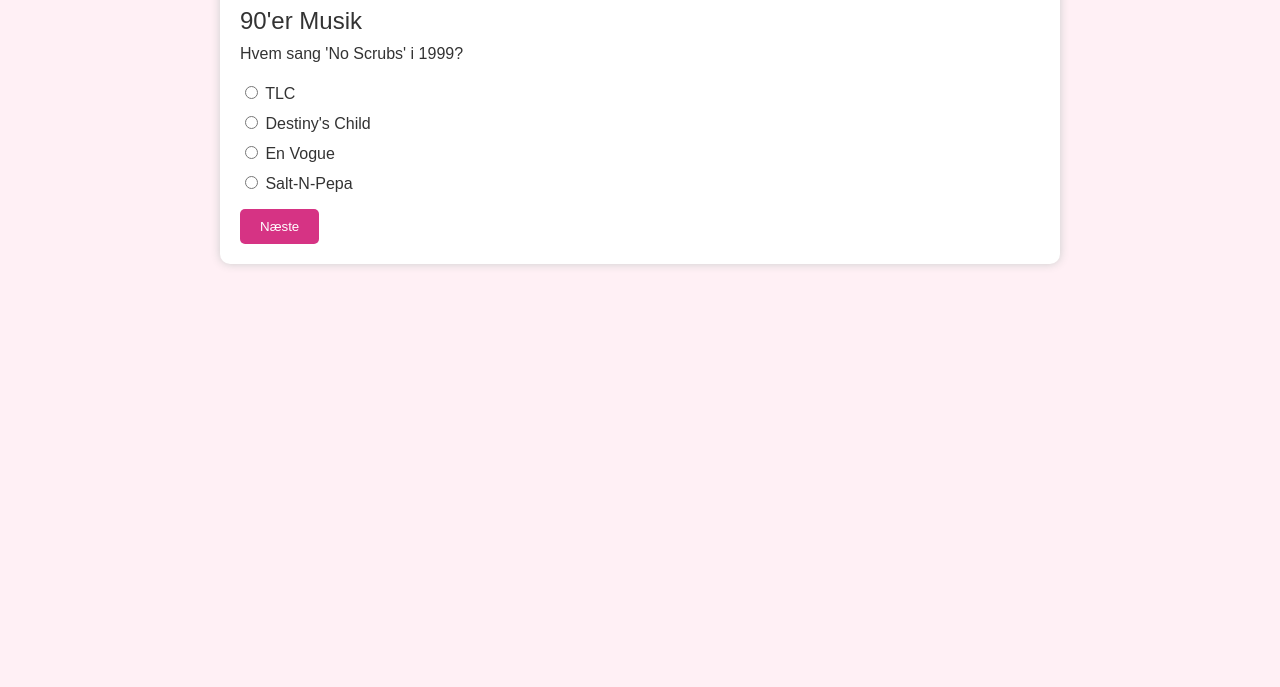
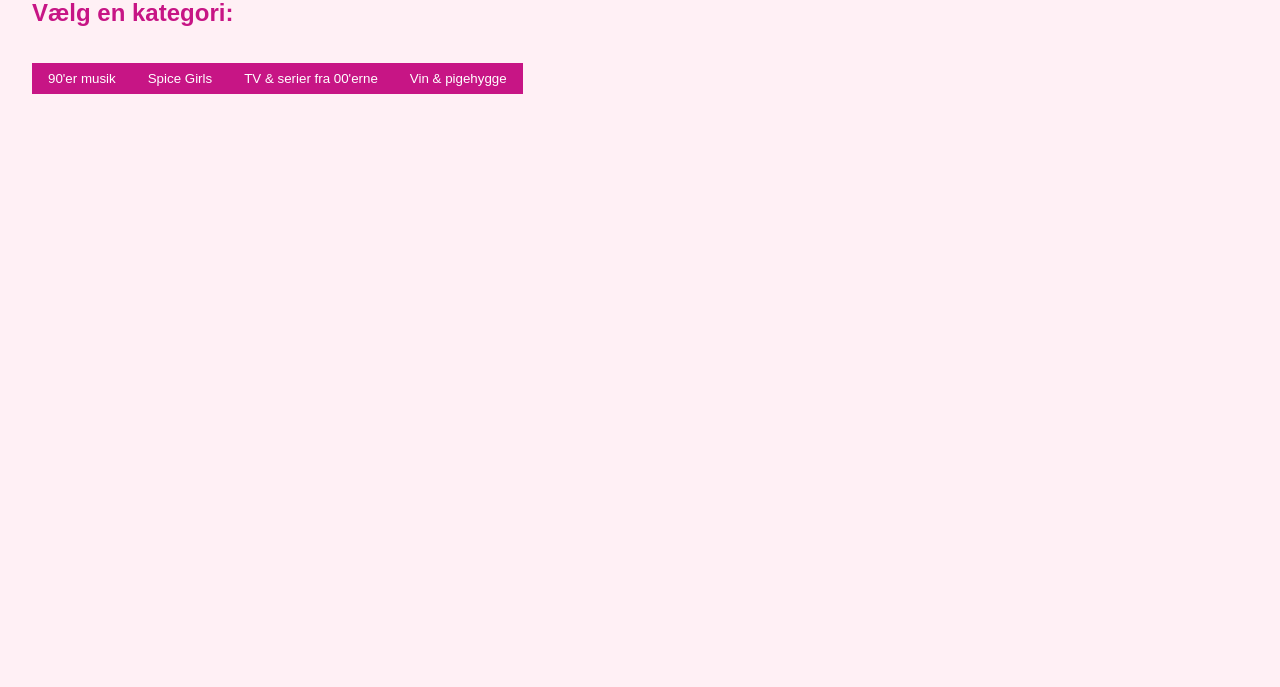
Before and after one commit to DrPhiller/amarmino-quiz-2025, a plain HTML site: page index.html in a window 1280 px wide. Shown: the part 113-800 px from the top of the page. Drawn offline with Linux system fonts and the light colour scheme.

Commit message:
Update index.html

```diff
--- a/index.html
+++ b/index.html
@@ -1,155 +1,362 @@
-<!DOCTYPE html><html lang="da">
+<!DOCTYPE html>
+<html lang="da">
 <head>
   <meta charset="UTF-8" />
-  <meta name="viewport" content="width=device-width, initial-scale=1.0" />
+  <meta name="viewport" content="width=device-width, initial-scale=1.0"/>
   <title>Amarmino-Girls Quiz</title>
   <style>
-    body { font-family: Arial, sans-serif; margin: 20px; background: #fff0f5; color: #333; }
-    .quiz-container { max-width: 800px; margin: auto; padding: 20px; background: white; border-radius: 10px; box-shadow: 0 0 10px #ccc; }
-    .question { margin-bottom: 20px; }
-    .answers { list-style: none; padding: 0; }
-    .answers li { margin: 10px 0; }
-    button { background: #d63384; color: white; border: none; padding: 10px 20px; border-radius: 5px; cursor: pointer; }
-    button:hover { background: #c2185b; }
-    .hidden { display: none; }
-    .result { font-weight: bold; margin-top: 20px; }
-    .category-title { font-size: 1.5em; margin-bottom: 10px; }
+    body {
+      font-family: Arial, sans-serif;
+      background-color: #fff0f5;
+      margin: 0;
+      padding: 2rem;
+      color: #333;
+    }
+    h1, h2 {
+      color: #c71585;
+    }
+    .hidden {
+      display: none;
+    }
+    .question {
+      margin-bottom: 1.5rem;
+    }
+    button {
+      background-color: #c71585;
+      color: white;
+      border: none;
+      padding: 0.5rem 1rem;
+      cursor: pointer;
+      margin-top: 1rem;
+    }
+    button:hover {
+      background-color: #a3126c;
+    }
+    .answer {
+      display: block;
+      margin: 0.25rem 0;
+    }
+    .correct {
+      color: green;
+    }
+    .incorrect {
+      color: red;
+    }
   </style>
 </head>
 <body>
-<div class="quiz-container">
+
   <h1>Amarmino-Girls Quiz</h1>
-  <div id="quiz"></div>
-  <button id="nextButton">Næste</button>
-  <div id="results" class="hidden"></div>
-</div><script>
-const quizData = [
+
+  <div id="start-screen">
+    <h2>Vælg en kategori:</h2>
+    <div id="category-buttons"></div>
+  </div>
+
+  <div id="quiz-screen" class="hidden">
+    <h2 id="category-title"></h2>
+    <div id="questions"></div>
+    <button id="submit-quiz">Afslut quiz</button>
+  </div>
+
+  <div id="result-screen" class="hidden">
+    <h2>Resultat</h2>
+    <p id="score"></p>
+    <div id="answers-review"></div>
+    <button onclick="location.reload()">Start forfra</button>
+  </div>
+
+  <script>
+    const quizData = {
+      "90'er musik": [
         {
-    category: "90'er Musik",
-    questions: [
-      { question: "Hvem sang 'No Scrubs' i 1999?", options: ["TLC", "Destiny's Child", "En Vogue", "Salt-N-Pepa"], answer: 0 },
-      { question: "Hvilket 90'er band havde hittet 'Wonderwall'?", options: ["Blur", "Oasis", "Radiohead", "The Verve"], answer: 1 },
-      { question: "Hvad hedder sangeren i Nirvana?", options: ["Dave Grohl", "Kurt Cobain", "Chris Cornell", "Eddie Vedder"], answer: 1 },
-      { question: "Hvilken sang indeholder teksten 'I'm blue da ba dee da ba daa'?", options: ["Blue (Da Ba Dee)", "Barbie Girl", "Freestyler", "Around the World"], answer: 0 },
-      { question: "Hvilket dansk band udgav 'Right Beside You'?", options: ["Aqua", "Cut'N'Move", "Cartoons", "Me & My"], answer: 1 },
-      { question: "Hvem havde hittet 'Torn' i 1997?", options: ["Alanis Morissette", "Natalie Imbruglia", "Sheryl Crow", "Dido"], answer: 1 },
-      { question: "Hvilket boyband sang 'Back for Good'?", options: ["Take That", "Boyzone", "Westlife", "NSYNC"], answer: 0 },
-      { question: "Hvem havde hittet 'Believe' med autotune-effekt?", options: ["Madonna", "Cher", "Celine Dion", "Whitney Houston"], answer: 1 },
-      { question: "Hvilken rapper stod bag 'Gangsta's Paradise'?", options: ["Coolio", "2Pac", "Snoop Dogg", "Ice Cube"], answer: 0 },
-      { question: "Hvem sang 'My Heart Will Go On'?", options: ["Mariah Carey", "Celine Dion", "Whitney Houston", "Faith Hill"], answer: 1 },
-    ]
+          question: "Hvilket år udgav Nirvana albummet 'Nevermind'?",
+          options: ["1990", "1991", "1992", "1993"],
+          answer: "1991"
         },
         {
-    category: "Spice Girls",
-    questions: [
-      { question: "Hvad er Scary Spice's rigtige navn?", options: ["Mel C", "Mel B", "Emma Bunton", "Geri Halliwell"], answer: 1 },
-      { question: "Hvilket år blev Spice Girls dannet?", options: ["1993", "1994", "1995", "1996"], answer: 1 },
-      { question: "Hvilket Spice Girl var Baby Spice?", options: ["Emma Bunton", "Geri Halliwell", "Mel C", "Mel B"], answer: 0 },
-      { question: "Hvilken farve havde Geri oftest i håret i Spice Girls-tiden?", options: ["Blond", "Sort", "Rød", "Brun"], answer: 2 },
-      { question: "Hvilken sang starter med 'Yo, I'll tell you what I want'?", options: ["Stop", "Wannabe", "Spice Up Your Life", "Say You'll Be There"], answer: 1 },
-      { question: "Hvem forlod gruppen i 1998?", options: ["Mel C", "Mel B", "Geri Halliwell", "Victoria Beckham"], answer: 2 },
-      { question: "Hvilken film udgav Spice Girls i 1997?", options: ["Girl Power", "Spice World", "Spice Movie", "Wannabe Girls"], answer: 1 },
-      { question: "Hvad var Mel C’s rolle i gruppen?", options: ["Sporty Spice", "Scary Spice", "Posh Spice", "Baby Spice"], answer: 0 },
-      { question: "Hvilken Spice Girl giftede sig med en fodboldspiller?", options: ["Mel B", "Geri", "Emma", "Victoria"], answer: 3 },
-      { question: "Hvor mange albums udgav Spice Girls som gruppe?", options: ["2", "3", "4", "5"], answer: 1 },
-    ]
+          question: "Hvilken dansk artist brød igennem med 'On Adventure' i 90’erne?",
+          options: ["Cut'N'Move", "Whigfield", "Aqua", "Me & My"],
+          answer: "Cut'N'Move"
         },
         {
-    category: "TV & Serier fra 00'erne",
-    questions: [
-      { question: "Hvad hedder hovedpersonen i 'Gilmore Girls'?", options: ["Lorelai", "Emily", "Rory", "Jess"], answer: 0 },
-      { question: "Hvilken karakter i 'Friends' blev gift med Monica?", options: ["Joey", "Ross", "Chandler", "Gunther"], answer: 2 },
-      { question: "Hvilken by foregår 'Sex and the City' i?", options: ["Los Angeles", "New York", "Miami", "Chicago"], answer: 1 },
-      { question: "Hvad hedder vampyrserien med Sookie Stackhouse?", options: ["True Blood", "Buffy", "Vampire Diaries", "Angel"], answer: 0 },
-      { question: "Hvem spillede Hannah Montana?", options: ["Selena Gomez", "Miley Cyrus", "Demi Lovato", "Hilary Duff"], answer: 1 },
-      { question: "I hvilken serie er karakteren Blair Waldorf med?", options: ["The OC", "One Tree Hill", "Gossip Girl", "90210"], answer: 2 },
-      { question: "Hvilken lægeserie startede i 2005 med en voiceover?", options: ["House", "ER", "Grey's Anatomy", "Scrubs"], answer: 2 },
-      { question: "Hvad hedder karakteren spillet af Sarah Jessica Parker?", options: ["Samantha", "Charlotte", "Miranda", "Carrie"], answer: 3 },
-      { question: "I hvilken serie er karakteren Seth Cohen med?", options: ["The OC", "Gossip Girl", "One Tree Hill", "Veronica Mars"], answer: 0 },
-      { question: "Hvad hedder det fiktive sted hvor 'Desperate Housewives' foregår?", options: ["Sunset Street", "Wisteria Lane", "Coral Way", "Rosewood Drive"], answer: 1 },
-    ]
+          question: "Hvilken sang af Whitney Houston blev et kæmpehit i 1992?",
+          options: ["I Have Nothing", "I'm Every Woman", "I Will Always Love You", "My Love Is Your Love"],
+          answer: "I Will Always Love You"
         },
         {
-    category: "Vin & Venindehygge",
-    questions: [
-      { question: "Hvilken drue bruges ofte i rød Bourgogne?", options: ["Cabernet Sauvignon", "Syrah", "Pinot Noir", "Merlot"], answer: 2 },
-      { question: "Hvad kaldes en mousserende vin fra Spanien?", options: ["Prosecco", "Champagne", "Cava", "Frizzante"], answer: 2 },
-      { question: "Hvad betyder 'Brut' på en vin?", options: ["Sød", "Tør", "Frugtig", "Let mousserende"], answer: 1 },
-      { question: "Hvad er hovedingrediensen i en mimosa?", options: ["Vodka og juice", "Champagne og appelsinjuice", "Gin og tonic", "Rom og cola"], answer: 1 },
-      { question: "Hvilken farve har rosé typisk?", options: ["Lys rød", "Lys pink", "Mørk lilla", "Gul"], answer: 1 },
-      { question: "Hvad drikker man ofte til tapas?", options: ["Vodka", "Cava", "Tequila", "Hvidvin"], answer: 1 },
-      { question: "Hvad er en god vin at servere til chokolade?", options: ["Chardonnay", "Riesling", "Portvin", "Sauvignon Blanc"], answer: 2 },
-      { question: "Hvilket land er kendt for Zinfandel?", options: ["Frankrig", "Italien", "USA", "Spanien"], answer: 2 },
-      { question: "Hvad er en 'Magnum'?", options: ["En type prop", "En dobbelt størrelse flaske", "En vintype", "En cocktail"], answer: 1 },
-      { question: "Hvilken vin har bobler og er fra Italien?", options: ["Cava", "Champagne", "Prosecco", "Lambrusco"], answer: 2 },
+          question: "Hvilket band stod bag sangen 'No Rain'?",
+          options: ["Blind Melon", "Radiohead", "Pearl Jam", "Oasis"],
+          answer: "Blind Melon"
+        },
+        {
+          question: "Hvem sang 'Bitch' i 1997?",
+          options: ["Fiona Apple", "Sheryl Crow", "Meredith Brooks", "Alanis Morissette"],
+          answer: "Meredith Brooks"
+        },
+        {
+          question: "Hvilket popband havde et hit med 'MMMBop'?",
+          options: ["Hanson", "Backstreet Boys", "NSYNC", "Take That"],
+          answer: "Hanson"
+        },
+        {
+          question: "Hvem sang 'Waterfalls'?",
+          options: ["SWV", "TLC", "Destiny's Child", "En Vogue"],
+          answer: "TLC"
+        },
+        {
+          question: "Hvilket band udgav 'Californication' i 1999?",
+          options: ["Green Day", "Red Hot Chili Peppers", "Foo Fighters", "Blur"],
+          answer: "Red Hot Chili Peppers"
+        },
+        {
+          question: "Hvem var kendt som frontmand i bandet Oasis?",
+          options: ["Noel Gallagher", "Liam Gallagher", "Damon Albarn", "Thom Yorke"],
+          answer: "Liam Gallagher"
+        },
+        {
+          question: "Hvad hed sangen af Britney Spears, der udkom i 1998?",
+          options: ["Stronger", "...Baby One More Time", "Toxic", "Lucky"],
+          answer: "...Baby One More Time"
+        }
+      ],
+      "Spice Girls": [
+        {
+          question: "Hvad var Mel B’s Spice-navn?",
+          options: ["Posh Spice", "Scary Spice", "Sporty Spice", "Baby Spice"],
+          answer: "Scary Spice"
+        },
+        {
+          question: "Hvilket år udgav Spice Girls deres debutalbum?",
+          options: ["1994", "1995", "1996", "1997"],
+          answer: "1996"
+        },
+        {
+          question: "Hvad hed Spice Girls' første single?",
+          options: ["Spice Up Your Life", "Wannabe", "Say You'll Be There", "2 Become 1"],
+          answer: "Wannabe"
+        },
+        {
+          question: "Hvem forlod gruppen i 1998?",
+          options: ["Geri Halliwell", "Mel B", "Emma Bunton", "Mel C"],
+          answer: "Geri Halliwell"
+        },
+        {
+          question: "Hvilket af disse er en Spice Girls-film?",
+          options: ["Spice Trip", "Girl Power", "Spice World", "Spice Tour"],
+          answer: "Spice World"
+        },
+        {
+          question: "Hvad var Victoria Beckhams navn i gruppen?",
+          options: ["Sporty Spice", "Baby Spice", "Scary Spice", "Posh Spice"],
+          answer: "Posh Spice"
+        },
+        {
+          question: "Hvilket år blev Spice Girls gendannet til en verdensturné?",
+          options: ["2006", "2007", "2008", "2009"],
+          answer: "2007"
+        },
+        {
+          question: "Hvad hedder Mel C’s solo-hit fra 2000 sammen med Bryan Adams?",
+          options: ["Never Be the Same Again", "Baby When You're Gone", "When You're Gone", "Northern Star"],
+          answer: "When You're Gone"
+        },
+        {
+          question: "Hvilken sang var IKKE en Spice Girls single?",
+          options: ["Viva Forever", "Stop", "Holler", "Love Me Like You Do"],
+          answer: "Love Me Like You Do"
+        },
+        {
+          question: "Hvor mange albums udgav gruppen sammen før de første gang gik i opløsning?",
+          options: ["1", "2", "3", "4"],
+          answer: "3"
+        }
+      ],
+      "TV & serier fra 00'erne": [
+        {
+          question: "Hvilken karakter i 'Friends' sagde ofte 'How you doin’?'",
+          options: ["Ross", "Joey", "Chandler", "Gunther"],
+          answer: "Joey"
+        },
+        {
+          question: "Hvad hed vampyrserien med Sarah Michelle Gellar?",
+          options: ["True Blood", "Buffy", "Charmed", "Angel"],
+          answer: "Buffy"
+        },
+        {
+          question: "Hvad hedder den fiktive by i 'Desperate Housewives'?",
+          options: ["Pleasant Street", "Mystic Falls", "Wisteria Lane", "Cherry Hill"],
+          answer: "Wisteria Lane"
+        },
+        {
+          question: "Hvilken serie gjorde Jennifer Garner kendt som hemmelig agent?",
+          options: ["Alias", "24", "Covert Affairs", "Homeland"],
+          answer: "Alias"
+        },
+        {
+          question: "Hvad hedder hovedpersonen i 'Gilmore Girls'?",
+          options: ["Rory", "Emily", "Lorelei", "Sookie"],
+          answer: "Lorelei"
+        },
+        {
+          question: "I 'Sex and the City', hvad hedder Carries største kærlighed?",
+          options: ["Steve", "Aidan", "Big", "Trey"],
+          answer: "Big"
+        },
+        {
+          question: "Hvilken krimiserie foregår i Las Vegas og blev en kæmpe succes?",
+          options: ["NCIS", "CSI", "Bones", "Criminal Minds"],
+          answer: "CSI"
+        },
+        {
+          question: "Hvem spillede hovedrollen i 'The O.C.' som Ryan?",
+          options: ["Ben McKenzie", "Adam Brody", "Chad Michael Murray", "Jared Padalecki"],
+          answer: "Ben McKenzie"
+        },
+        {
+          question: "Hvad var navnet på den talende kat i 'Sabrina the Teenage Witch'?",
+          options: ["Shadow", "Salem", "Socrates", "Simba"],
+          answer: "Salem"
+        },
+        {
+          question: "Hvad hedder tvillingesøstrene i 'Charmed'?",
+          options: ["Phoebe og Prue", "Paige og Piper", "Piper og Phoebe", "Paige og Penny"],
+          answer: "Piper og Phoebe"
+        }
+      ],
+      "Vin & pigehygge": [
+        {
+          question: "Hvad kaldes vin lavet på Pinot Noir-druen typisk?",
+          options: ["Let og frugtig", "Tung og krydret", "Sød og muskuløs", "Sur og syrlig"],
+          answer: "Let og frugtig"
+        },
+        {
+          question: "Hvilket land er kendt for rødvinen Barolo?",
+          options: ["Frankrig", "Spanien", "Italien", "Argentina"],
+          answer: "Italien"
+        },
+        {
+          question: "Hvad drikker man ofte til en pigemiddag med tapas?",
+          options: ["Portvin", "Riesling", "Rosé", "Barolo"],
+          answer: "Rosé"
+        },
+        {
+          question: "Hvilken vin er typisk sødest: Chardonnay, Riesling, Sauvignon Blanc, eller Pinot Grigio?",
+          options: ["Riesling", "Chardonnay", "Sauvignon Blanc", "Pinot Grigio"],
+          answer: "Riesling"
+        },
+        {
+          question: "Hvad kaldes det franske vinområde kendt for Champagne?",
+          options: ["Bordeaux", "Champagne", "Bourgogne", "Alsace"],
+          answer: "Champagne"
+        },
+        {
+          question: "Hvad kalder man det, når man mødes og nyder vin og snak?",
+          options: ["Wine talk", "Girls & grapes", "Vin & veninder", "Vinsnak"],
+          answer: "Vin & veninder"
+        },
+        {
+          question: "Hvad betyder 'Brut' på en champagneflaske?",
+          options: ["Sød", "Meget tør", "Halvtør", "Frugtig"],
+          answer: "Meget tør"
+        },
+        {
+          question: "Hvad hedder drinken med prosecco og ferskenpuré?",
+          options: ["Bellini", "Mimosa", "Kir Royale", "Spritz"],
+          answer: "Bellini"
+        },
+        {
+          question: "Hvilken ost passer godt til rødvin?",
+          options: ["Feta", "Gouda", "Brie", "Roquefort"],
+          answer: "Brie"
+        },
+        {
+          question: "Hvad hedder det italienske udtryk for en hyggelig sammenkomst med vin og mad?",
+          options: ["Fiesta", "Siesta", "Aperitivo", "Taverna"],
+          answer: "Aperitivo"
+        }
       ]
-  }
-];
+    };
 
-let currentCategory = 0;
-let currentQuestion = 0;
+    let currentCategory = "";
     let userAnswers = [];
 
-const quizEl = document.getElementById("quiz");
-const nextBtn = document.getElementById("nextButton");
-const resultEl = document.getElementById("results");
-
-function showQuestion() {
-  const category = quizData[currentCategory];
-  const questionData = category.questions[currentQuestion];
-
-  quizEl.innerHTML = `
-    <div class="category-title">${category.category}</div>
-    <div class="question">${questionData.question}</div>
-    <ul class="answers">
-      ${questionData.options.map((opt, idx) => `<li><label><input type="radio" name="answer" value="${idx}" /> ${opt}</label></li>`).join('')}
-    </ul>
-  `;
+    function showCategories() {
+      const container = document.getElementById("category-buttons");
+      for (let category in quizData) {
+        const btn = document.createElement("button");
+        btn.textContent = category;
+        btn.onclick = () => startQuiz(category);
+        container.appendChild(btn);
+      }
     }
 
-nextBtn.addEventListener("click", () => {
-  const selected = document.querySelector('input[name="answer"]:checked');
-  if (!selected) return;
+    function startQuiz(category) {
+      currentCategory = category;
+      document.getElementById("start-screen").classList.add("hidden");
+      document.getElementById("quiz-screen").classList.remove("hidden");
+      document.getElementById("category-title").textContent = category;
 
-  userAnswers.push({
-    category: quizData[currentCategory].category,
-    question: quizData[currentCategory].questions[currentQuestion].question,
-    correctAnswer: quizData[currentCategory].questions[currentQuestion].answer,
-    userAnswer: parseInt(selected.value)
+      const questions = quizData[category];
+      const container = document.getElementById("questions");
+      container.innerHTML = "";
+
+      questions.forEach((q, index) => {
+        const div = document.createElement("div");
+        div.className = "question";
+        div.innerHTML = `<p>${index + 1}. ${q.question}</p>`;
+        q.options.forEach(opt => {
+          const id = `q${index}_${opt}`;
+          div.innerHTML += `
+            <label class="answer">
+              <input type="radio" name="q${index}" value="${opt}" id="${id}"> ${opt}
+            </label>`;
+        });
+        container.appendChild(div);
+      });
+    }
+
+    document.getElementById("submit-quiz").onclick = () => {
+      const questions = quizData[currentCategory];
+      userAnswers = [];
+
+      for (let i = 0; i < questions.length; i++) {
+        const radios = document.getElementsByName("q" + i);
+        let answered = false;
+        for (let radio of radios) {
+          if (radio.checked) {
+            userAnswers.push(radio.value);
+            answered = true;
+            break;
+          }
+        }
+        if (!answered) userAnswers.push(null);
+      }
+
+      document.getElementById("quiz-screen").classList.add("hidden");
+      document.getElementById("result-screen").classList.remove("hidden");
+
+      let correct = 0;
+      const answersDiv = document.getElementById("answers-review");
+      answersDiv.innerHTML = "";
+
+      questions.forEach((q, i) => {
+        const isCorrect = userAnswers[i] === q.answer;
+        if (isCorrect) correct++;
+        const div = document.createElement("div");
+        div.className = isCorrect ? "correct" : "incorrect";
+        div.innerHTML = `
+          <strong>${i + 1}. ${q.question}</strong><br/>
+          Dit svar: ${userAnswers[i] || "<i>Intet svar</i>"}<br/>
+          Korrekt svar: ${q.answer}<br/>
+        `;
+        answersDiv.appendChild(div);
       });
 
-  currentQuestion++;
-  if (currentQuestion >= quizData[currentCategory].questions.length) {
-    currentCategory++;
-    currentQuestion = 0;
-  }
+      document.getElementById("score").textContent = `Du fik ${correct} ud af ${questions.length} rigtige.`;
+    };
 
-  if (currentCategory >= quizData.length) {
-    showResults();
-  } else {
-    showQuestion();
-  }
-});
-
-function showResults() {
-  quizEl.classList.add("hidden");
-  nextBtn.classList.add("hidden");
-  let correctCount = 0;
-  let summary = '<h2>Resultater</h2><ul>';
-
-  userAnswers.forEach((ans, idx) => {
-    const isCorrect = ans.userAnswer === ans.correctAnswer;
-    if (isCorrect) correctCount++;
-    summary += `<li><strong>${ans.category}:</strong> ${ans.question}<br>
-    Dit svar: ${quizData.find(q => q.category === ans.category).questions.find(q => q.question === ans.question).options[ans.userAnswer] || 'Ingen'}<br>
-    ${isCorrect ? '<span style="color: green;">Korrekt</span>' : 'Korrekt svar: ' + quizData.find(q => q.category === ans.category).questions.find(q => q.question === ans.question).options[ans.correctAnswer]}
-    </li><br>`;
-  });
-  summary += `</ul><p class="result">Du fik ${correctCount} ud af ${userAnswers.length} rigtige!</p>`;
-  resultEl.innerHTML = summary;
-  resultEl.classList.remove("hidden");
-}
-
-showQuestion();
-</script></body>
+    showCategories();
+  </script>
+</body>
 </html>
```
Lines whose indentation alone changed are shown as unchanged.
